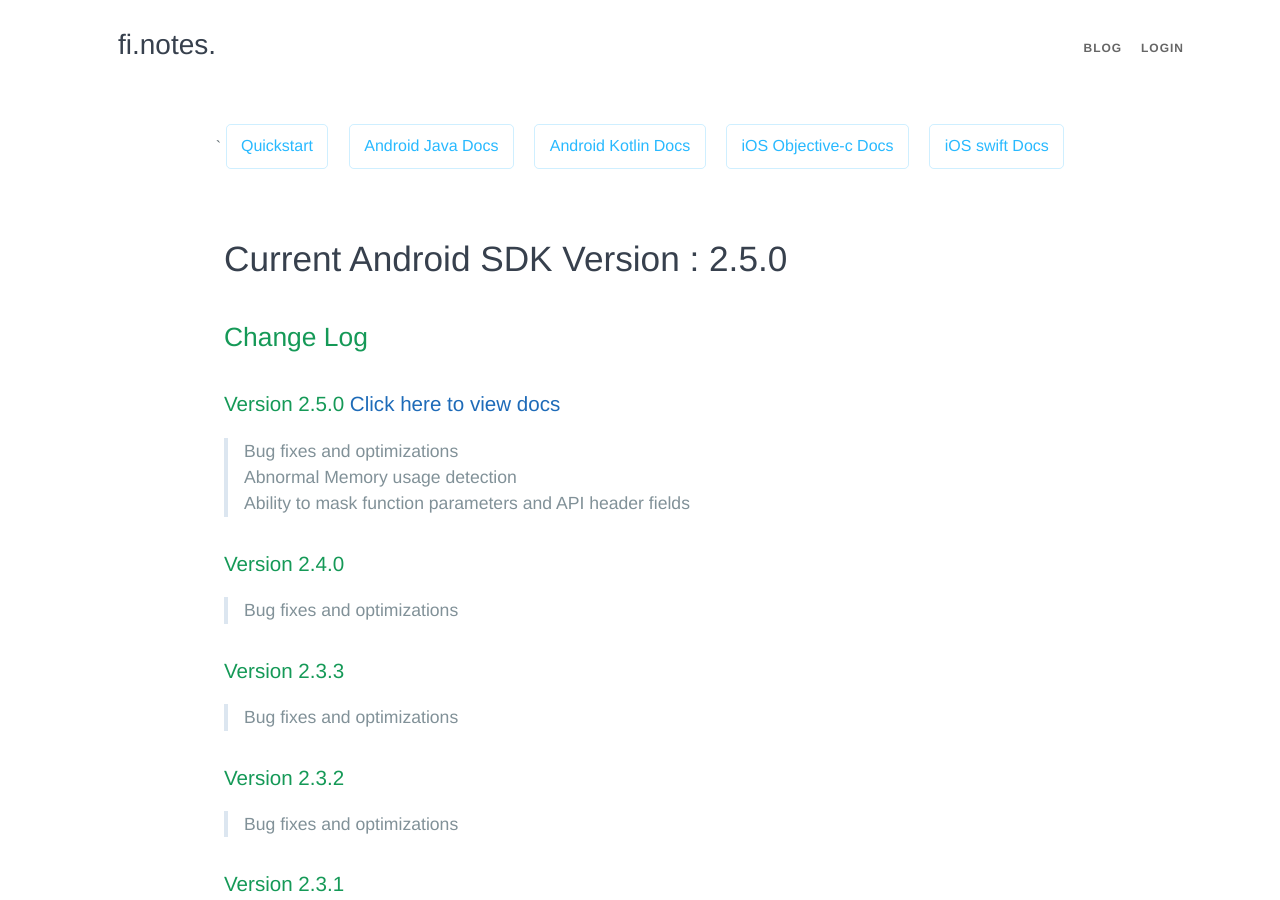
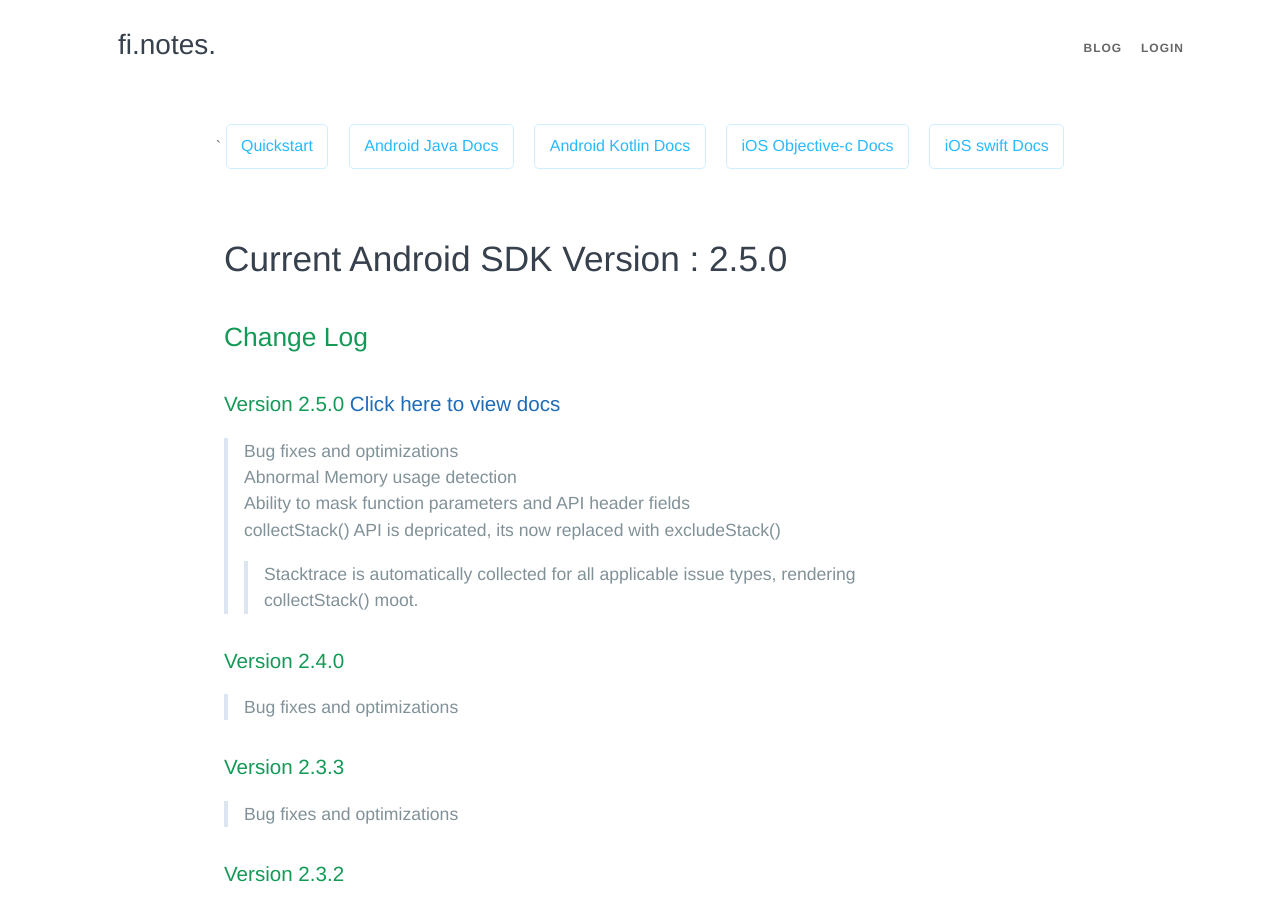
Before and after one commit to finotes/finotes.github.io, a Jekyll site: the page built from _posts/2018-01-22-android-change-log.md, in a window 1280 px wide and 900 px high. Built offline with Jekyll 4.4.1, drawn with Linux system fonts in a browser that asks for light colours; some web fonts are replaced; our own code applies the rules of GitHub Pages for plain Markdown files.

Commit message:
Update 2018-01-22-android-change-log.md

```diff
--- a/_posts/2018-01-22-android-change-log.md
+++ b/_posts/2018-01-22-android-change-log.md
@@ -8,6 +8,8 @@
 > Bug fixes and optimizations
 > Abnormal Memory usage detection
 > Ability to mask function parameters and API header fields
+> collectStack() API is depricated, its now replaced with excludeStack()
+>> Stacktrace is automatically collected for all applicable issue types, rendering collectStack() moot.
 
 ### Version 2.4.0
 > Bug fixes and optimizations
```
